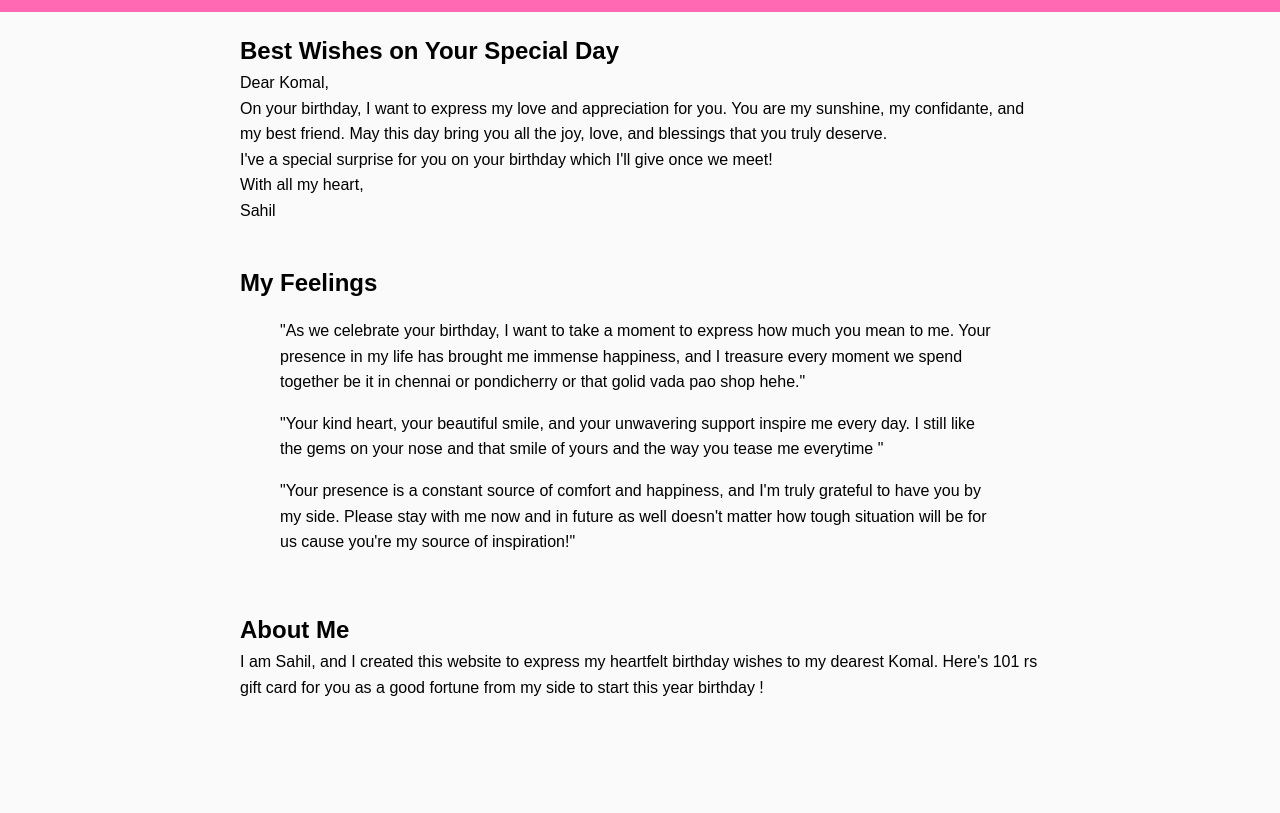
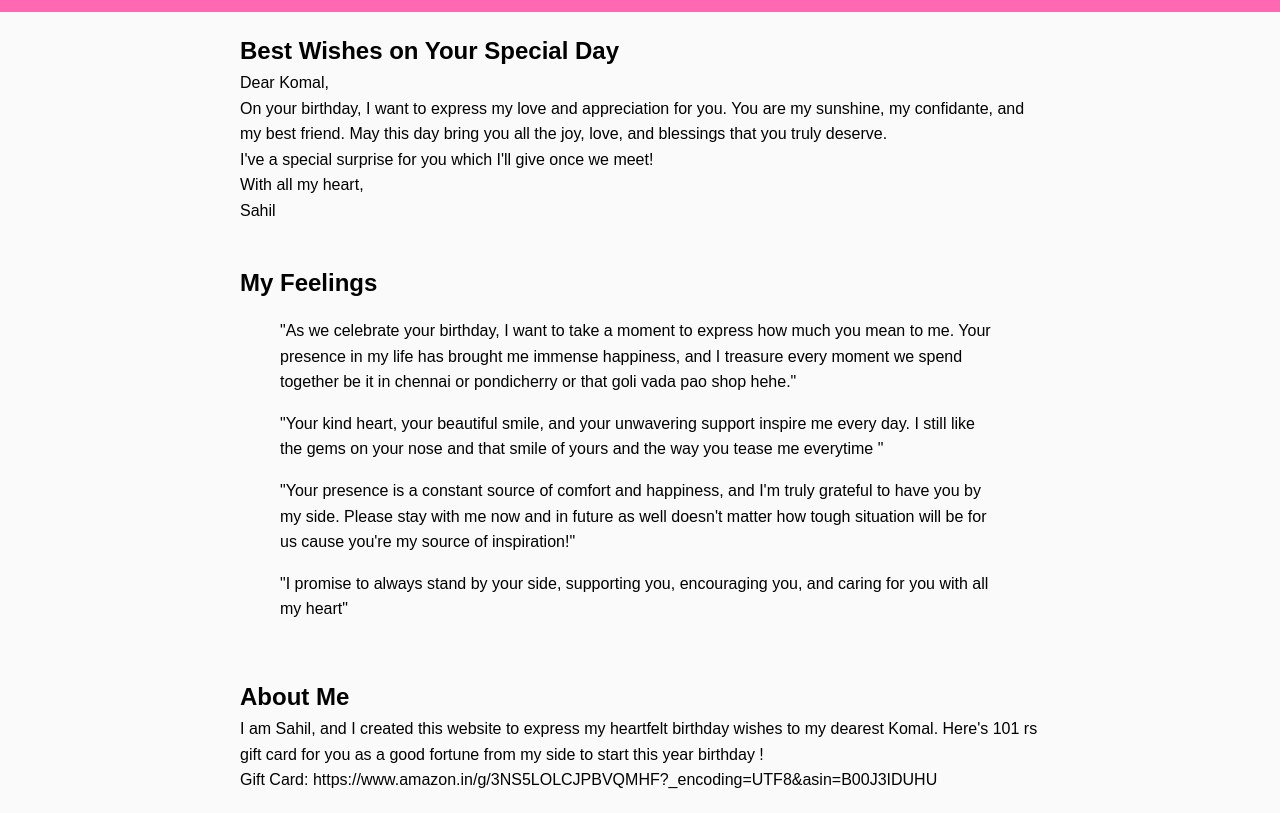
Before and after one commit to boyknowstech/all-time-favorite-songs, a plain HTML site: page index.html in a window 1280 px wide. Shown: the part 82-895 px from the top of the page. Before the commit the page ends 802 px from the top, so only its background shows below. Drawn offline with Linux system fonts and the light colour scheme; a script that the page names is missing.

Commit message:
2nd update

```diff
--- a/index.html
+++ b/index.html
@@ -20,7 +20,7 @@
       <h2 class="section-title">Best Wishes on Your Special Day</h2>
       <p class="section-text">Dear Komal,</p>
       <p class="section-text">On your birthday, I want to express my love and appreciation for you. You are my sunshine, my confidante, and my best friend. May this day bring you all the joy, love, and blessings that you truly deserve.</p>
-      <p class="section-text">I've a special surprise for you on your birthday which I'll give once we meet!</p>
+      <p class="section-text">I've a special surprise for you which I'll give once we meet!</p>
       <p class="section-text">With all my heart,</p>
       <p class="section-text">Sahil</p>
     </div>
@@ -29,13 +29,16 @@
     <div class="container">
       <h2 class="section-title">My Feelings</h2>
       <div class="quote">
-        <blockquote class="quote-text">"As we celebrate your birthday, I want to take a moment to express how much you mean to me. Your presence in my life has brought me immense happiness, and I treasure every moment we spend together be it in chennai or pondicherry or that golid vada pao shop hehe."</blockquote>
+        <blockquote class="quote-text">"As we celebrate your birthday, I want to take a moment to express how much you mean to me. Your presence in my life has brought me immense happiness, and I treasure every moment we spend together be it in chennai or pondicherry or that goli vada pao shop hehe."</blockquote>
       </div>
       <div class="quote">
         <blockquote class="quote-text">"Your kind heart, your beautiful smile, and your unwavering support inspire me every day. I still like the gems on your nose and that smile of yours and the way you tease me everytime " </blockquote>
       </div>
       <div class="quote">
         <blockquote class="quote-text">"Your presence is a constant source of comfort and happiness, and I'm truly grateful to have you by my side. Please stay with me now and in future as well doesn't matter how tough situation will be for us cause you're my source of inspiration!" </blockquote>
+        <blockquote class="quote-text">"I promise to always stand by your side, supporting you, encouraging you, and caring for you with all my heart" </blockquote>
+
+
       </div>
     </div>
   </section>
@@ -43,6 +46,7 @@
     <div class="container">
       <h2 class="section-title">About Me</h2>
       <p class="section-text">I am Sahil, and I created this website to express my heartfelt birthday wishes to my dearest Komal. Here's 101 rs gift card for you as a good fortune from my side to start this year birthday !</p>
+      <p class="section-text">Gift Card: https://www.amazon.in/g/3NS5LOLCJPBVQMHF?_encoding=UTF8&asin=B00J3IDUHU</p>
     </div>
   </section>
   <script src="script.js"></script>
```
